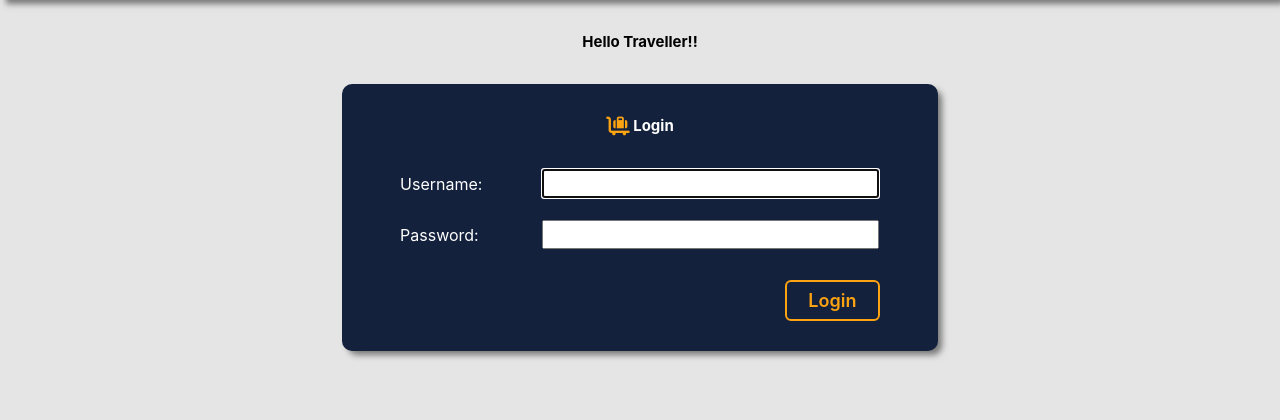
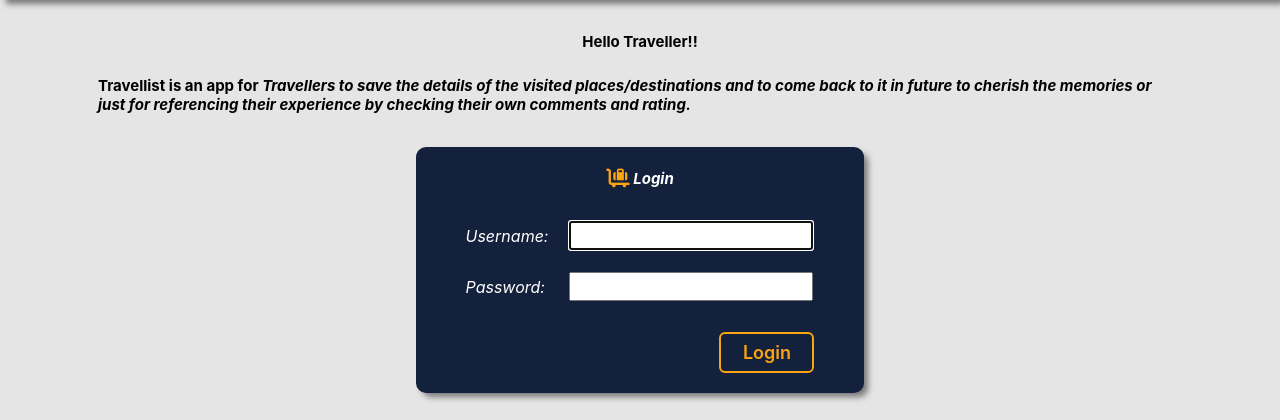
Before and after one commit to Sunny-Master/travellist, a Django app: page / in a window 1280 px wide. Shown: the part 101-521 px from the top of the page. Run offline with Django 4.2, Linux system fonts and the light colour scheme; some libraries are stand-ins or nearby versions.

Commit message:
add intro text on home page

```diff
--- a/main_app/templates/home.html
+++ b/main_app/templates/home.html
@@ -9,8 +9,8 @@
 
 <section>
   <h1>Hello Traveller!!</h1>
+  <h1>Travellist is an app for <em>Travellers<em> to save the details of the visited places/destinations and to come back to it in future to cherish the memories or just for referencing their experience by checking their own comments and rating.</h1>
 </section>
-
 {% if not user.is_authenticated %}
   <section class="card">
     <div class="card-content">
@@ -34,4 +34,6 @@
   </section>
 {% endif %}
 
+
+
 {% endblock %}
```
